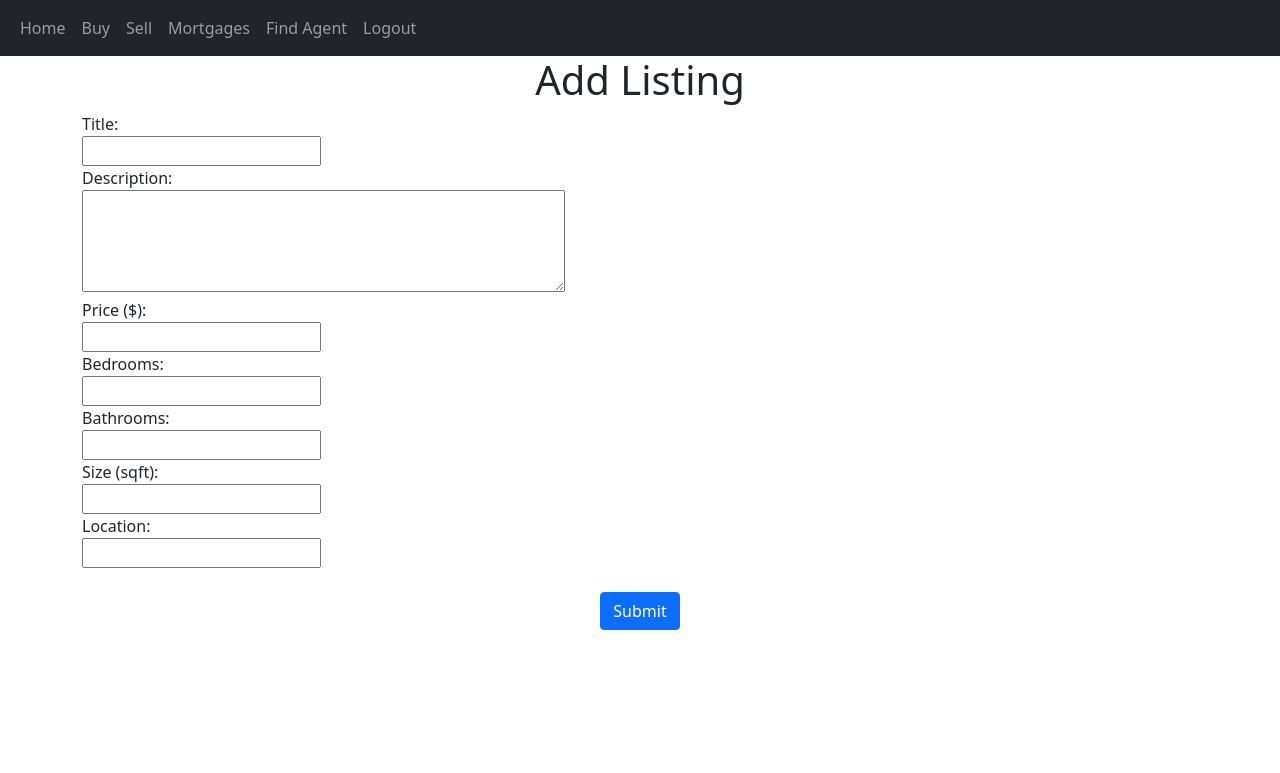
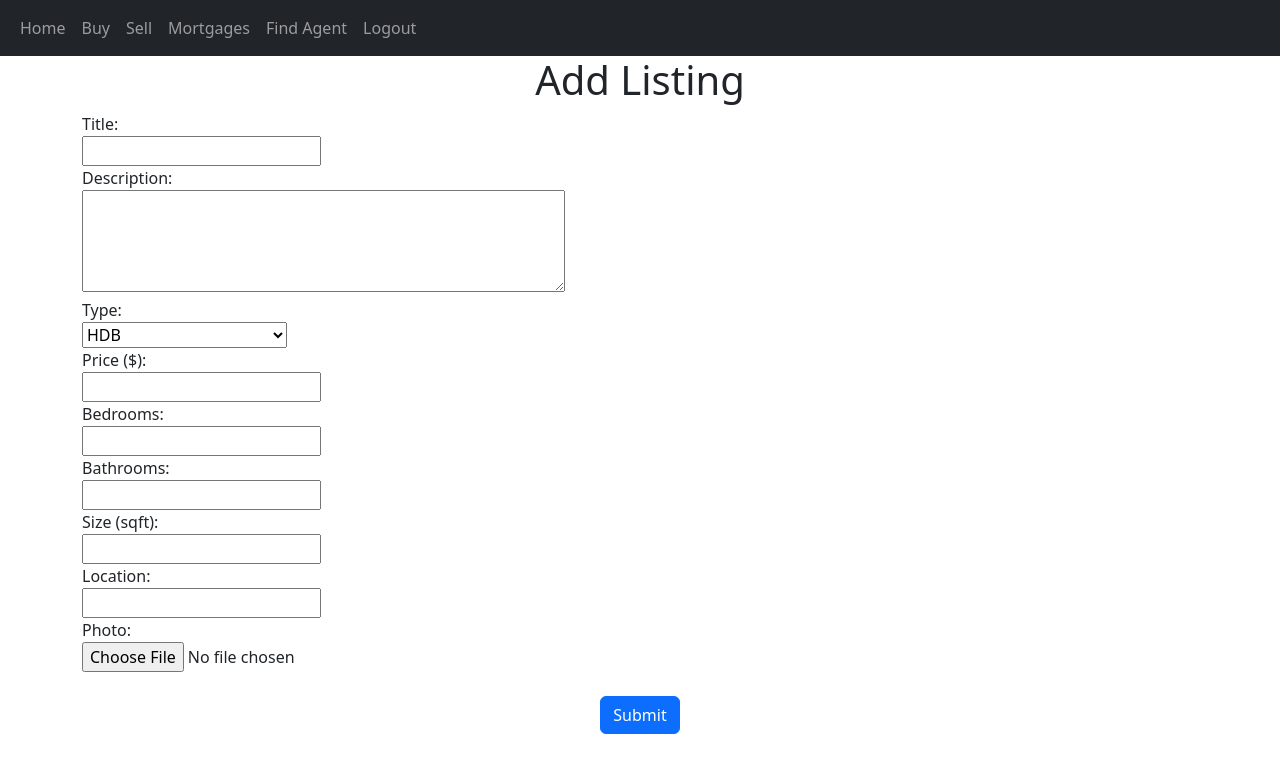
Before and after one commit to zhiganggg/We-Tried-CSIT314, a Flask app: page /create-listing in a window 1280 px wide. Shown: the top 773 px of the page. Run offline with Flask 3, Linux system fonts and the light colour scheme; the visitor is signed in with stand-in values (Sample User, id 1); some libraries are stand-ins or nearby versions.

Commit message:
more misc changes

```diff
--- a/website/templates/base.html
+++ b/website/templates/base.html
@@ -5,9 +5,9 @@
     <meta http-equiv="X-UA-Compatible" content="IE=edge" />
     <meta name="viewport" content="width=device-width, initial-scale=1.0" />
     <link
-      href="https://cdn.jsdelivr.net/npm/bootstrap@5.0.2/dist/css/bootstrap.min.css"
+      href="https://cdn.jsdelivr.net/npm/bootstrap@5.3.3/dist/css/bootstrap.min.css"
       rel="stylesheet"
-      integrity="sha384-EVSTQN3/azprG1Anm3QDgpJLIm9Nao0Yz1ztcQTwFspd3yD65VohhpuuCOmLASjC"
+      integrity="sha384-QWTKZyjpPEjISv5WaRU9OFeRpok6YctnYmDr5pNlyT2bRjXh0JMhjY6hW+ALEwIH"
       crossorigin="anonymous"
     />
     <script
--- a/website/templates/create_listing.html
+++ b/website/templates/create_listing.html
@@ -2,7 +2,7 @@
 %}
 <h1 align="center">Add Listing</h1>
 
-<form method="POST">
+<form method="POST" enctype="multipart/form-data">
   <div>
     <label for="title">Title:</label><br />
     <input type="text" id="title" name="title" /><br />
@@ -10,6 +10,16 @@
   <div>
     <label for="description">Description:</label><br />
     <textarea id="description" name="description" rows="4" cols="50"></textarea
+    ><br />
+  </div>
+  <div>
+    <label for="type">Type:</label><br />
+    <select id="type" name="type">
+      <option value="HDB">HDB</option>
+      <option value="Condominium">Condominium</option>
+      <option value="Landed House">Landed House</option>
+      <option value="Executive Condominium">Executive Condominium</option>
+      <option value="Apartment">Apartment</option></select
     ><br />
   </div>
   <div>
@@ -32,6 +42,10 @@
     <label for="location">Location:</label><br />
     <input type="text" id="location" name="location" /><br />
   </div>
+  <div>
+    <label for="photo">Photo:</label><br />
+    <input type="file" id="photo" name="photo" /><br />
+  </div>
   <br />
   <div align="center">
     <a href="/sell">
--- /dev/null
+++ b/website/templates/listing.html
@@ -0,0 +1,4 @@
+{% extends "base.html" %} {% block title %}Sell{% endblock %} {% block content
+%}
+<h1 align="center">{% block header %}Listings{% endblock %}</h1>
+{% endblock %}
--- a/website/views.py
+++ b/website/views.py
@@ -1,8 +1,8 @@
-from flask import Blueprint, render_template, request, flash, redirect, url_for, jsonify, current_app
+from flask import Blueprint, render_template, request, flash, redirect, url_for, send_from_directory, jsonify
 from flask_login import login_required, current_user
-from .models import User, Listing, Shortlist
+from werkzeug.utils import secure_filename
+from .models import Listing, Shortlist
 from . import db
-import json
 
 views = Blueprint('views', __name__)
 
@@ -11,6 +11,10 @@ views = Blueprint('views', __name__)
 def home():
 
   return render_template("home.html", user=current_user)
+
+@views.route('/media/<path:filename>')
+def get_image(filename):
+  return send_from_directory('../media', filename)
 
 @views.route('/buy', methods=['GET', 'POST'])
 @login_required
@@ -30,6 +34,7 @@ def create_listing():
   if request.method == "POST":
     title = request.form.get('title')
     description = request.form.get('description')
+    type = request.form.get('type')
     price = request.form.get('price')
     bedrooms = request.form.get('bedrooms')
     bathrooms = request.form.get('bathrooms')
@@ -39,14 +44,21 @@ def create_listing():
     if not title or not description or not price or not bedrooms or not bathrooms or not size_sqft or not location:
       flash('All fields are required.', category='error')
     else:
-      new_listing = Listing(title=title, description=description, price=price,
-                        bedrooms=bedrooms, bathrooms=bathrooms, size_sqft=size_sqft,
-                        location=location, user_id=current_user.id)
-      db.session.add(new_listing)
-      db.session.commit()
-      current_app.logger.debug(f'New listing added: (new_listing)')
-      flash('Listing created!', category='success')
-      return redirect(url_for('views.sell'))
+      photo = request.files.get('photo')
+      if not photo:
+        flash('Please insert a photo.', category='error')
+      else:
+        file_name = secure_filename(photo.filename)
+        file_path = f'./media/{file_name}'
+
+        new_listing = Listing(title=title, description=description, type=type, price=price,
+                          bedrooms=bedrooms, bathrooms=bathrooms, size_sqft=size_sqft,
+                          location=location, photo=file_path, user_id=current_user.id)
+        db.session.add(new_listing)
+        db.session.commit()
+        photo.save(file_path)
+        flash('Listing created!', category='success')
+        return redirect(url_for('views.sell'))
 
   return render_template("create_listing.html", user=current_user)
 
@@ -83,3 +95,10 @@ def shortlist(listing_id):
     db.session.commit()
 
   return jsonify({"shortlists": len(listing.shortlists), "shortlisted": current_user.id in map(lambda x: x.user_id, listing.shortlists)})
+
+@views.route('/listing/<title>', methods=['GET', 'POST'])
+@login_required
+def listing(title):
+  listing = Listing.query.filter_by(title=title).first()
+
+  return render_template('listing.html', user=current_user, title=title)
```
Also changed, not shown: website/models.py (+7 -5 lines), website/templates/sell.html (+26 -9 lines), media/spacious-apartment-in-city-center.jpg (added).
